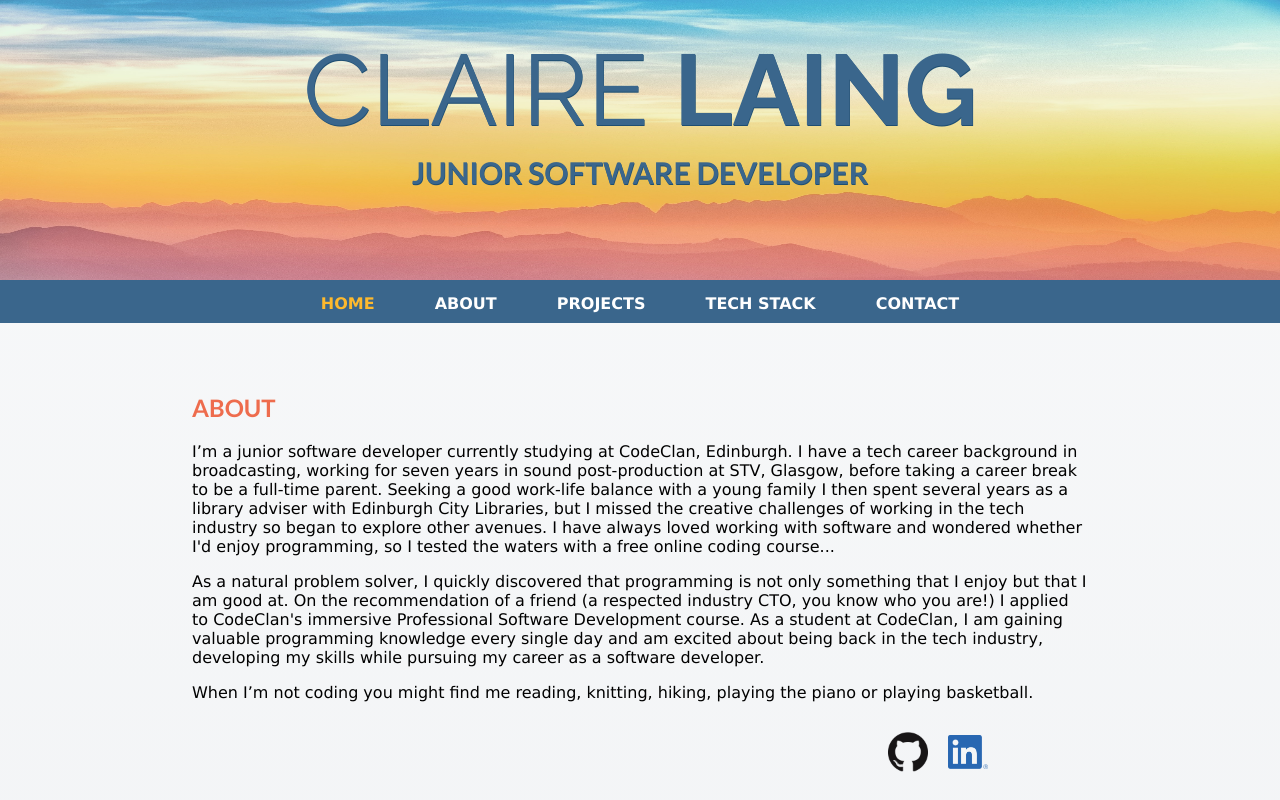
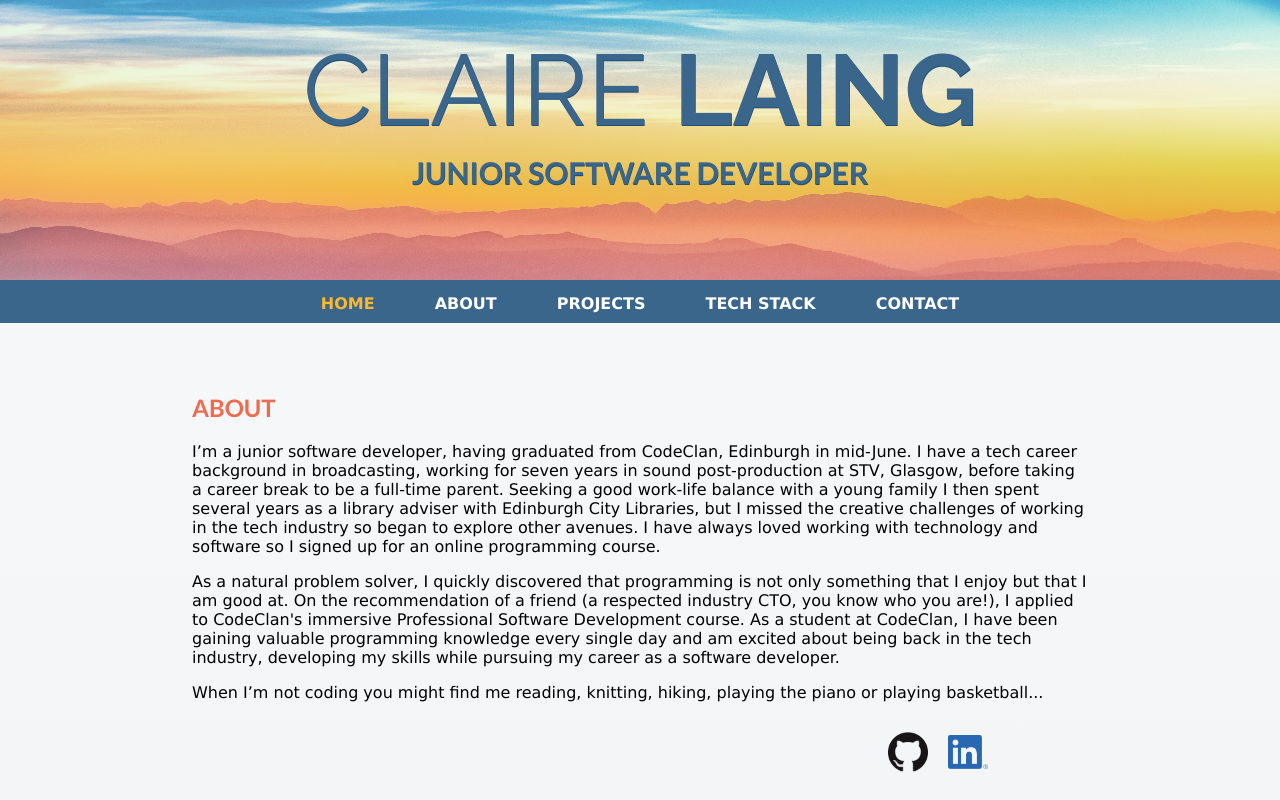
Before and after one commit to CLg003/CLg003.github.io, a React (Create React App) app: page / in a window 1280 px wide. Shown: the top 800 px of the page. Built offline with nearby package versions, Linux system fonts and the light colour scheme.

Commit message:
Updated about section.

```diff
--- a/src/containers/About.js
+++ b/src/containers/About.js
@@ -8,9 +8,9 @@ const About = () => {
     return (
         <div id="about">
             <h2>About</h2>
-            <p>I’m a junior software developer currently studying at CodeClan, Edinburgh. I have a tech career background in broadcasting, working for seven years in sound post-production at STV, Glasgow, before taking a career break to be a full-time parent. Seeking a good work-life balance with a young family I then spent several years as a library adviser with Edinburgh City Libraries, but I missed the creative challenges of working in the tech industry so began to explore other avenues. I have always loved working with software and wondered whether I'd enjoy programming, so I tested the waters with a free online coding course...</p>
-            <p>As a natural problem solver, I quickly discovered that programming is not only something that I enjoy but that I am good at. On the recommendation of a friend (a respected industry CTO, you know who you are!) I applied to CodeClan's immersive Professional Software Development course. As a student at CodeClan, I am gaining valuable programming knowledge every single day and am excited about being back in the tech industry, developing my skills while pursuing my career as a software developer.</p>
-            <p>When I’m not coding you might find me reading, knitting, hiking, playing the piano or playing basketball.</p>
+            <p>I’m a junior software developer, having graduated from CodeClan, Edinburgh in mid-June. I have a tech career background in broadcasting, working for seven years in sound post-production at STV, Glasgow, before taking a career break to be a full-time parent. Seeking a good work-life balance with a young family I then spent several years as a library adviser with Edinburgh City Libraries, but I missed the creative challenges of working in the tech industry so began to explore other avenues. I have always loved working with technology and software so I signed up for an online programming course.</p>
+            <p>As a natural problem solver, I quickly discovered that programming is not only something that I enjoy but that I am good at. On the recommendation of a friend (a respected industry CTO, you know who you are!), I applied to CodeClan's immersive Professional Software Development course. As a student at CodeClan, I have been gaining valuable programming knowledge every single day and am excited about being back in the tech industry, developing my skills while pursuing my career as a software developer.</p>
+            <p>When I’m not coding you might find me reading, knitting, hiking, playing the piano or playing basketball...</p>
             <div id="social-media">
                 <a href="https://github.com/CLg003" target="_blank"><img src={gitHubLogo} alt="GitHub logo"></img></a>
                 <a href="https://www.linkedin.com/in/clairemjlaing" target="_blank"><img src={linkedInLogo} alt="LinkedIn logo"></img></a>
```
